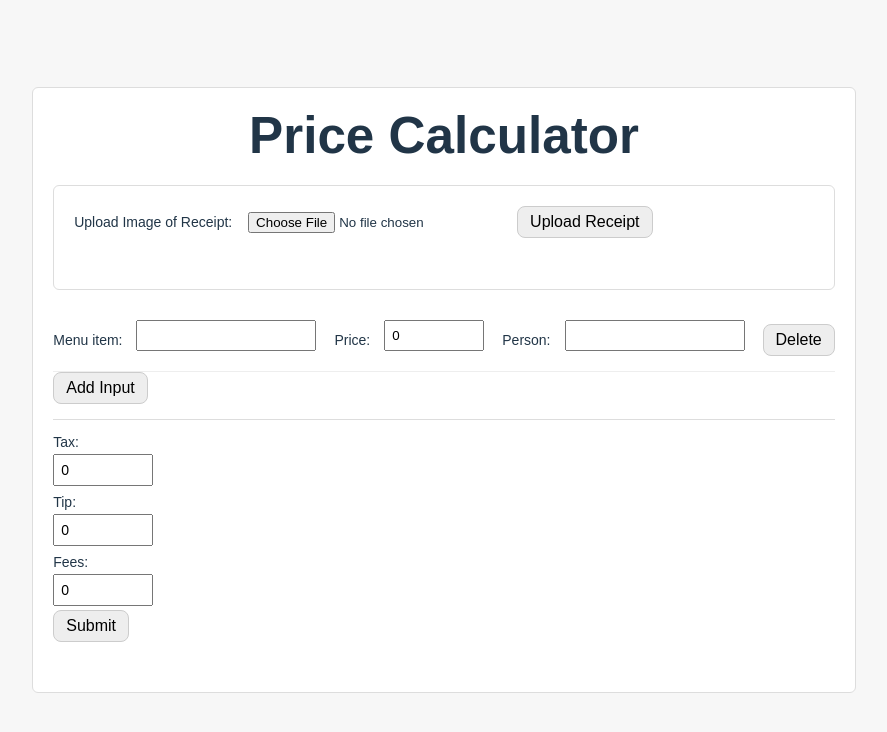
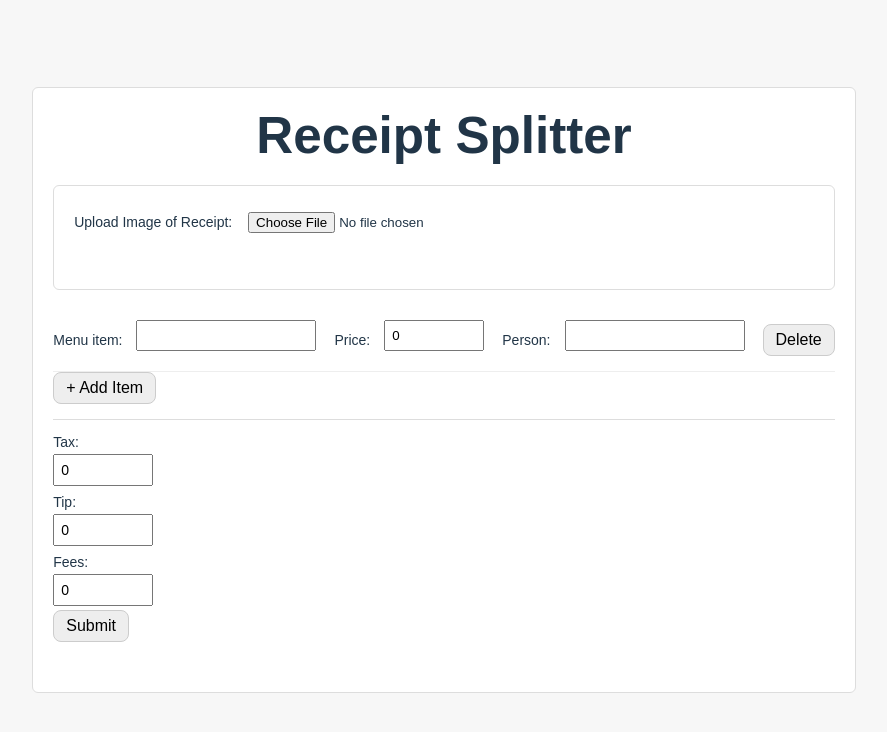
Before and after one commit to taesubhan/receipt-reader, a React (Vite) app in the folder client/: page / in a window 1280 px wide. Shown: the top 732 px of the page, without its empty margins (196-1083 px from the left). Built offline with nearby package versions, Linux system fonts and the light colour scheme.

Commit message:
Change title, browser tab icon, and button
Change title of website, added icon to web site tab, and made the
"Upload" receipt image button visible only when a file is selected.

```diff
--- a/client/index.html
+++ b/client/index.html
@@ -2,9 +2,9 @@
 <html lang="en">
   <head>
     <meta charset="UTF-8" />
-    <link rel="icon" type="image/svg+xml" href="/vite.svg" />
+    <link rel="icon" type="image/png" href="./src/assets/receipt-icon.png" />
     <meta name="viewport" content="width=device-width, initial-scale=1.0" />
-    <title>client</title>
+    <title>Receipt Splitter</title>
   </head>
   <body>
     <div id="root"></div>
--- a/client/src/components/InputPrice.tsx
+++ b/client/src/components/InputPrice.tsx
@@ -23,7 +23,7 @@ type HandleChange = (e: ChangeEvent<HTMLInputElement | HTMLSelectElement>, i: nu
 type HandleDelete = (i: number) => void;
 
 // function getReceiptInputBox(persons: Array<string>) {
-    function getReceiptInputBox(item = '', price = 0, person = '', index: number, handleChange: HandleChange, handleDelete: HandleDelete) {
+function getReceiptInputBox(item = '', price = 0, person = '', index: number, handleChange: HandleChange, handleDelete: HandleDelete) {
     // const personsDropDown = persons.map((person: string, index: number) => {
     //     return <option value={person} key={index}>{person}</option>
     // })
@@ -126,7 +126,7 @@ export default function InputPrice() {
 
     return (
         <div className="container">
-            <h1 className="title">Price Calculator</h1>
+            <h1 className="title">Receipt Splitter</h1>
             {/* {getPersonsListInputBox(persons, setPersons)} */}
             <Upload setInputs={setInputs} setAllFees={setAllFees}/>
             <form className="receipt-input" onSubmit={async (e) => handleSubmit(e)}>
@@ -135,7 +135,7 @@ export default function InputPrice() {
                         return getReceiptInputBox(input.item, input.price, input.person, index, handleChange, handleDelete);
                     })
                 }
-                <button type="button" onClick={handleAdd}>Add Input</button>
+                <button type="button" onClick={handleAdd}>+ Add Item</button>
 
                 <div className="all-fees">
                     <label htmlFor="tax">Tax: </label>
--- a/client/src/components/Upload.tsx
+++ b/client/src/components/Upload.tsx
@@ -51,10 +51,12 @@ function Upload({setInputs, setAllFees}: UploadProps) {
     const [file, setFile] = useState<File | null>(null);
     const [message, setMessage] = useState<string>('');
     const [loading, setLoading] = useState<boolean>(false);
+    const [fileChosen, setFileChosen] = useState<boolean>(false);
 
     function handleChange(e: ChangeEvent<HTMLInputElement>) {
         if (e.target.files) {
             setFile(e.target.files[0]);
+            setFileChosen(true);
         }
     }
 
@@ -90,7 +92,10 @@ function Upload({setInputs, setAllFees}: UploadProps) {
                     <form action="" onSubmit={handleSubmit}>
                         <label htmlFor="">Upload Image of Receipt: </label>
                         <input type="file" onChange={handleChange}/>
-                        <button type="submit">Upload Receipt</button>
+                        { fileChosen
+                            ? <button type="submit">Upload Receipt</button>
+                            : null
+                        }
                     </form>
                     <div>{message}</div>
                 </>
```
Also changed, not shown: client/src/assets/receipt-icon.png (added).
